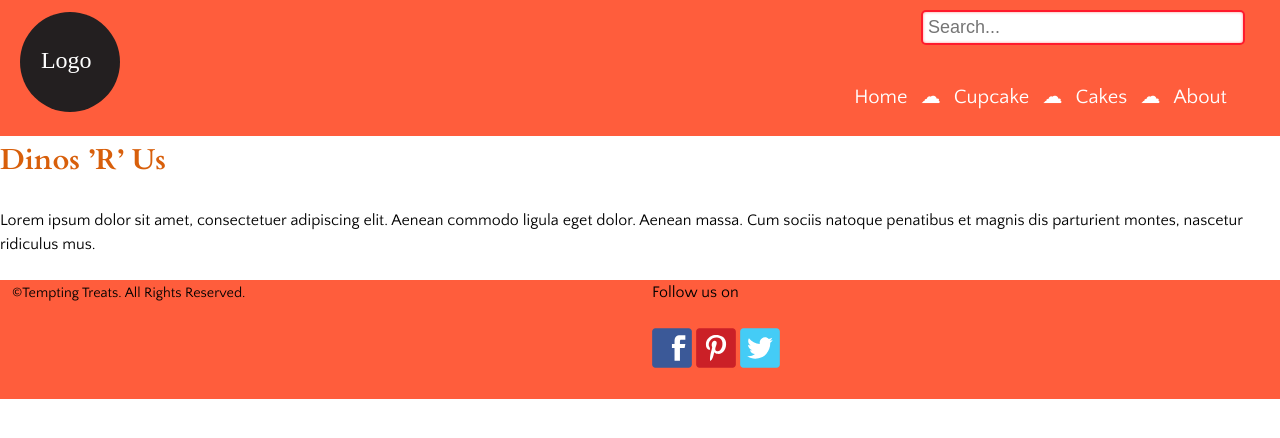
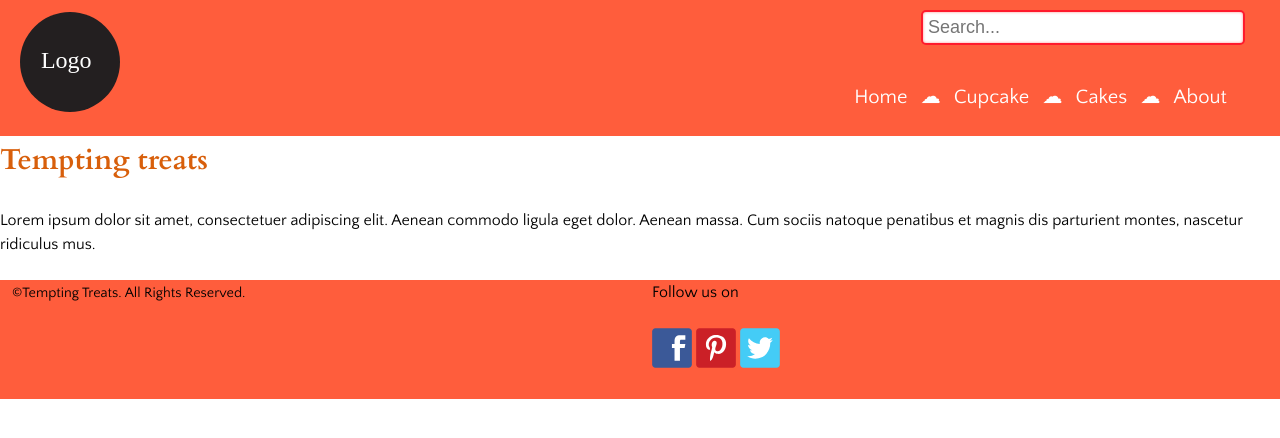
Before and after one commit to mBluebear/ecommerce-website, a Jekyll site: the page built from index.html, in a window 1280 px wide. Shown: the top 438 px of the page. Built offline with Jekyll 4.4.1, drawn with Linux system fonts in a browser that asks for light colours.

Commit message:
change layout

```diff
--- a/index.html
+++ b/index.html
@@ -2,5 +2,5 @@
 layout: default
 ---
 
-<h1>Dinos ’R’ Us</h1>
+<h1>Tempting treats</h1>
 <p>Lorem ipsum dolor sit amet, consectetuer adipiscing elit. Aenean commodo ligula eget dolor. Aenean massa. Cum sociis natoque penatibus et magnis dis parturient montes, nascetur ridiculus mus.</p>
```
